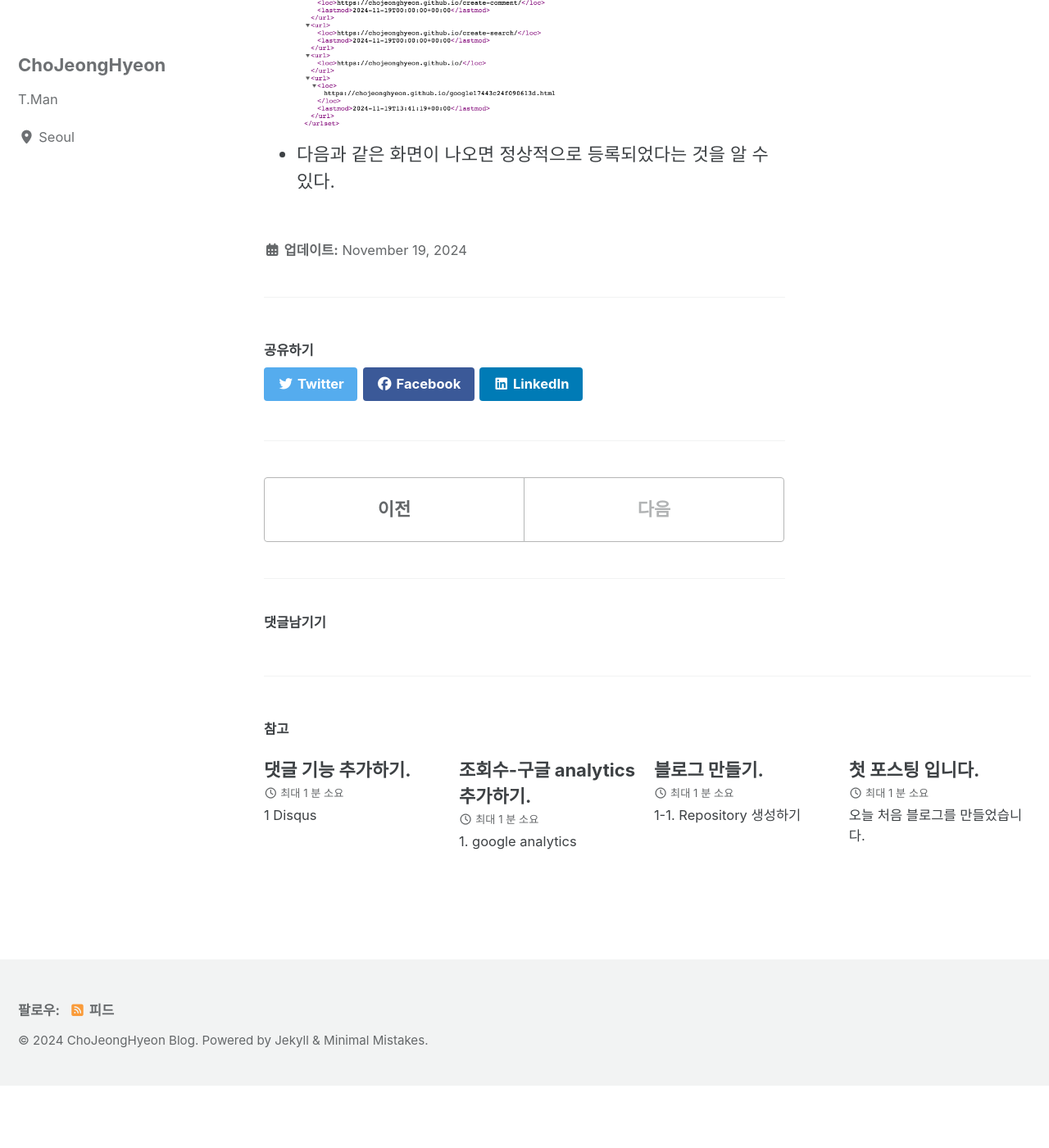
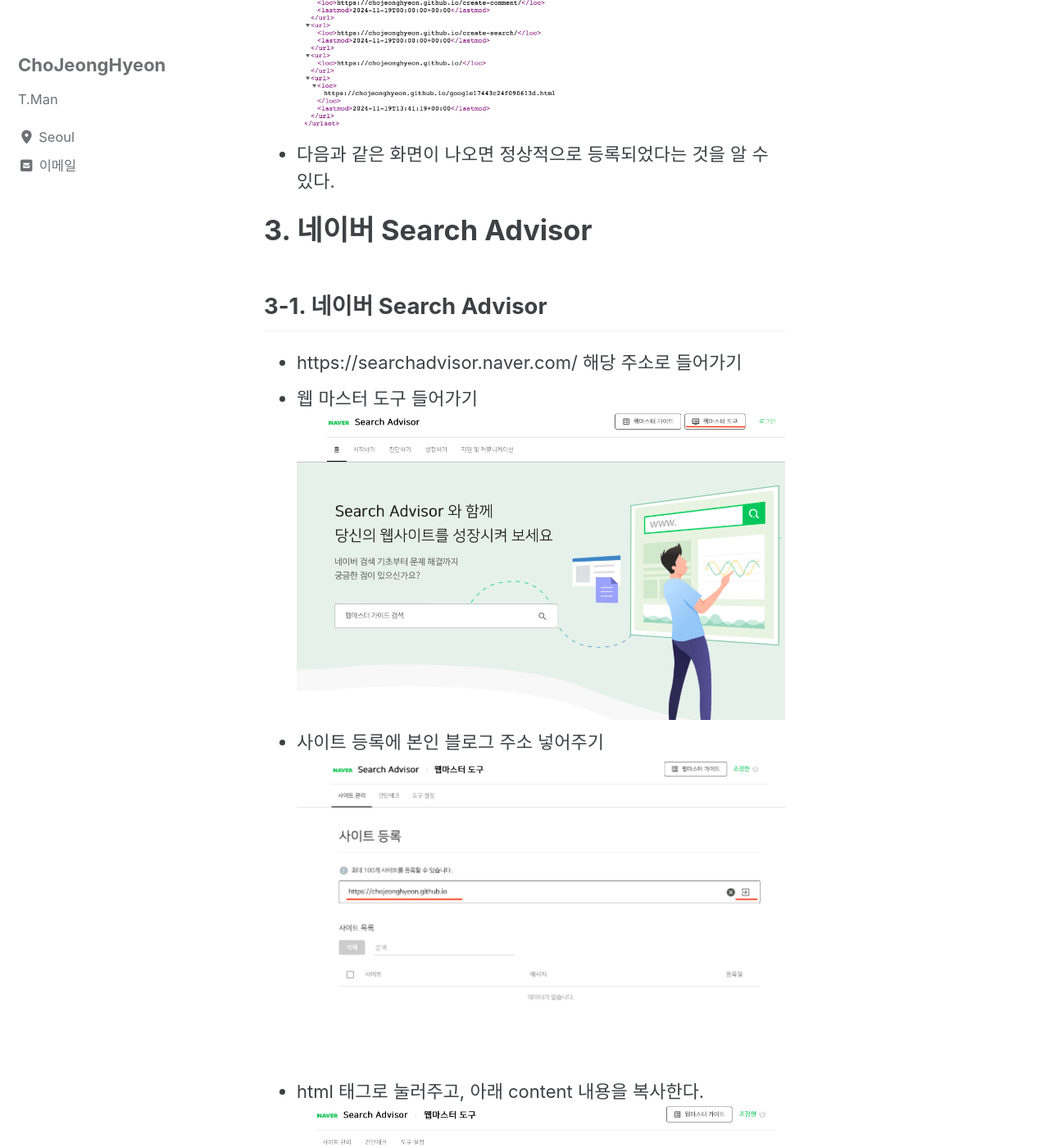
Before and after one commit to ChoJeongHyeon/ChoJeongHyeon.github.io, a Jekyll site: the page built from _posts/2024-11-19-create-search.md, in a window 1280 px wide and 1400 px high, scrolled down 3457 px. Shown: the whole window at 82% size. Built offline with Jekyll 4.4.1, drawn with Linux system fonts in a browser that asks for light colours; cached includes are drawn as plain includes; comment, search, counter and statistics services are not loaded; before the commit the page ends 4782 px from its top, so only the background shows below that; some of the changed text lies outside the part shown.

Commit message:
naver 검색엔진 추가하기

```diff
--- a/_config.yml
+++ b/_config.yml
@@ -84,7 +84,7 @@ google:
 # SEO Related
 google_site_verification:
 bing_site_verification:
-naver_site_verification:
+naver_site_verification: "711e29e5f6678cbad715f80b6eaa35949439f878"
 yandex_site_verification:
 baidu_site_verification:
 
@@ -116,7 +116,7 @@ author:
   avatar: # path of avatar image, e.g. "/assets/images/bio-photo.jpg"
   bio: "T.Man"
   location: "Seoul"
-  email:
+  email: "0429cjhn@naver.com"
   links:
     - label: "Email"
       icon: "fas fa-fw fa-envelope-square"
--- a/_posts/2024-11-19-create-search.md
+++ b/_posts/2024-11-19-create-search.md
@@ -1,6 +1,6 @@
 ---
 layout: single
-title: "검색엔진 등록하기."
+title: "검색엔진 등록하기. (google, naver)"
 ---
 
 # 1. Google Search Console
@@ -36,3 +36,23 @@ title: "검색엔진 등록하기."
 - 다음과 같이 본인 주소 뒤에 /sitemap.xml을 넣고 확인하기
   ![](/assets/img/g_clear.png)
 - 다음과 같은 화면이 나오면 정상적으로 등록되었다는 것을 알 수 있다.
+
+# 3. 네이버 Search Advisor
+
+## 3-1. 네이버 Search Advisor
+
+- https://searchadvisor.naver.com/ 해당 주소로 들어가기
+- 웹 마스터 도구 들어가기
+  ![](/assets/img/n_start.png)
+- 사이트 등록에 본인 블로그 주소 넣어주기
+  ![](/assets/img/n_2.png)
+- html 태그로 눌러주고, 아래 content 내용을 복사한다.
+  ![](/assets/img/n_3.png)
+
+# 4. vscode
+
+## 4-1. vscode
+
+- \_config.yml파일 "naver_site_verification:" 반영해주면 된다.
+  ![](/assets/img/n_vscode.png)
+- 변경한 내용을 git add, commit, push 과정을 통해 반영해주기
```
Also changed, not shown: assets/img/n_2.png (added), assets/img/n_3.png (added), assets/img/n_start.png (added), assets/img/n_vscode.png (added).
